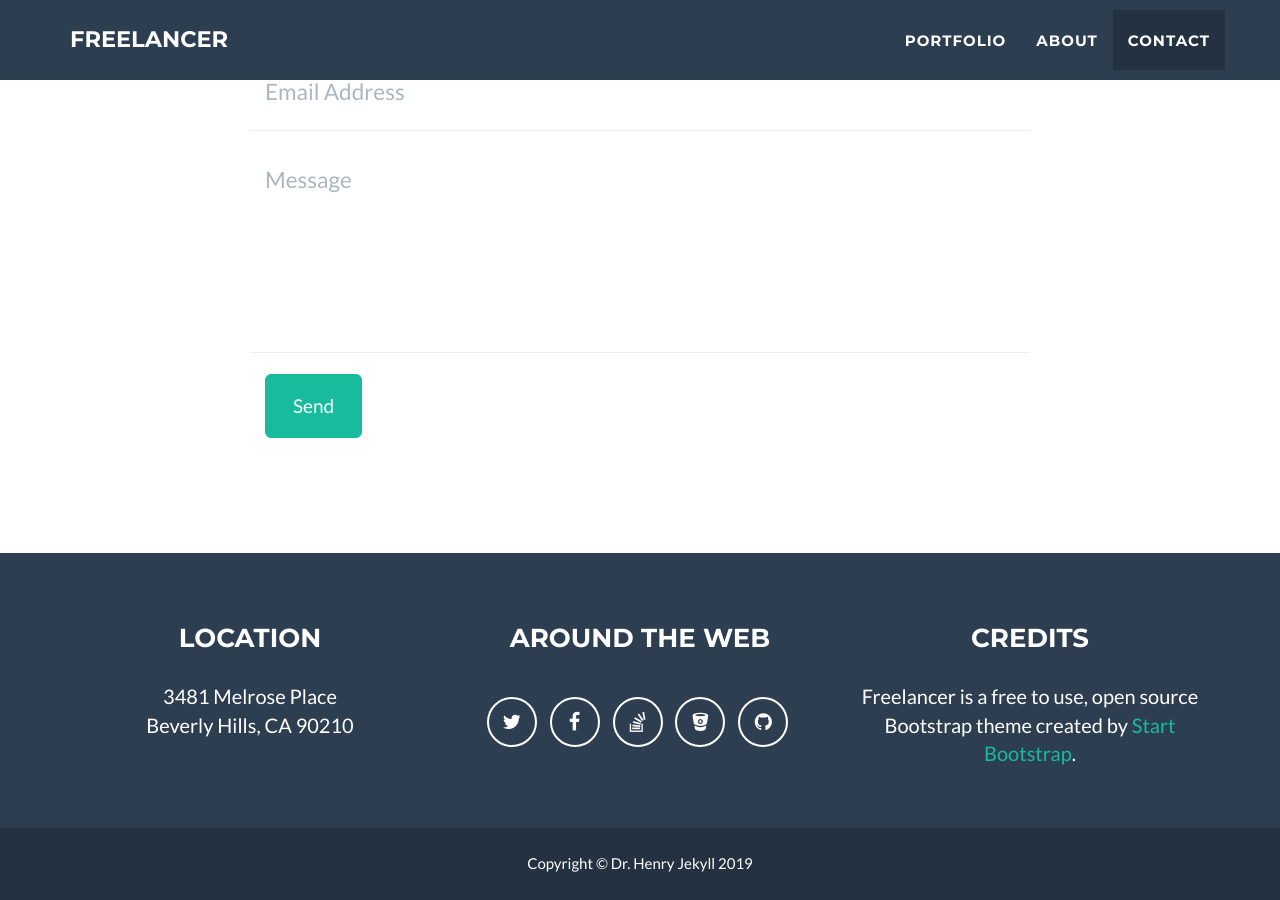
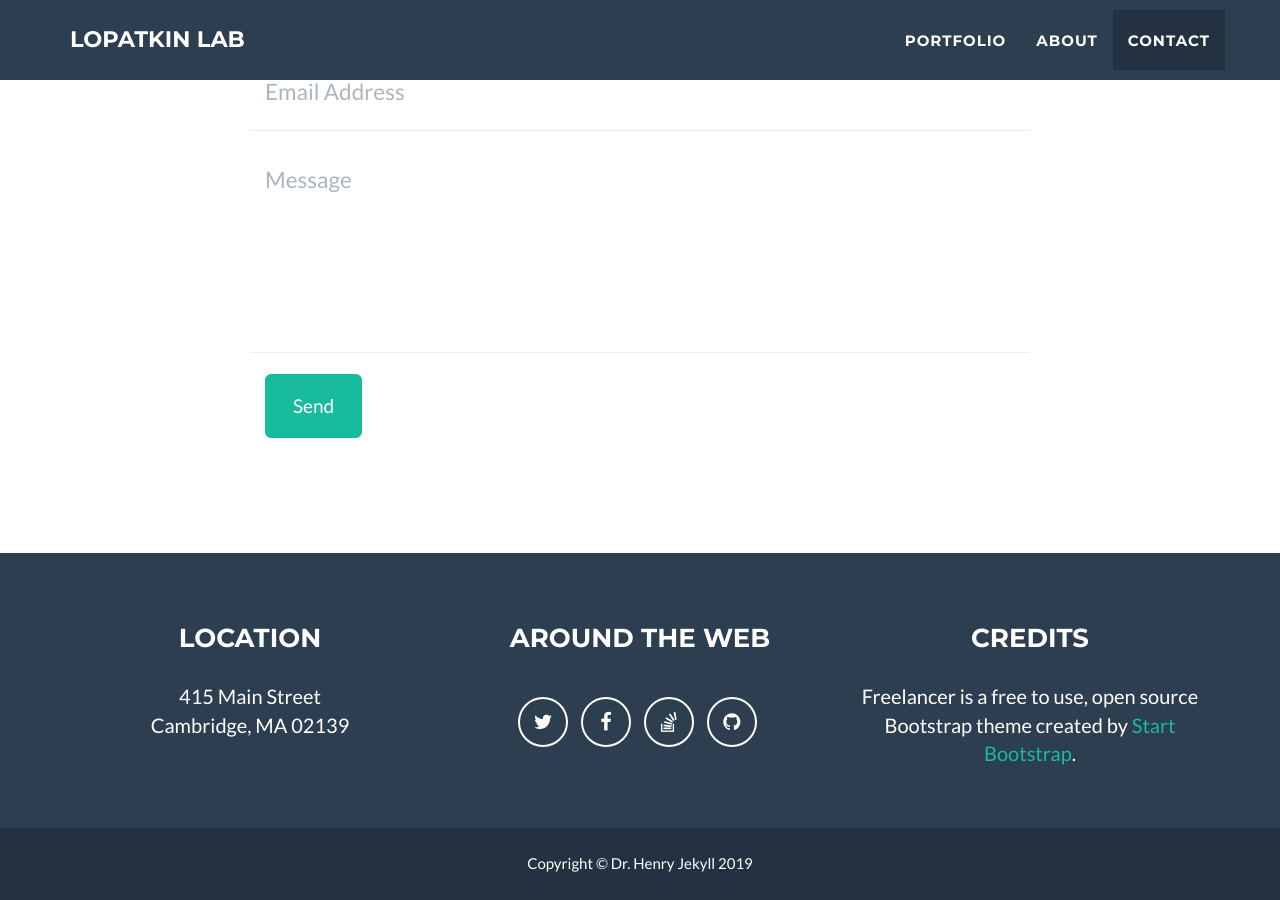
Before and after one commit to ajlopatkin/ajlopatkin.github.io, a Jekyll site: the page built from index.html, in a window 1280 px wide and 900 px high, scrolled down 2485 px. Built offline with Jekyll 4.4.1, drawn with Linux system fonts in a browser that asks for light colours; some of the changed text lies outside the part shown.

Commit message:
Update _config.yml

```diff
--- a/_config.yml
+++ b/_config.yml
@@ -1,8 +1,8 @@
 # Site settings
-title: Freelancer
+title: Lopatkin Lab
 email: your-email@domain.com
 url: https://example.github.io
-description: "Write an awesome description for your new site here. You can edit this line in _config.yml. It will appear in your document head meta (for Google search results) and in your feed.xml site description."
+description: "antibiotic resistance | quantitative biology | systems microbiology"
 keywords: "your keywords, separated by commas"
 skills: "Web Developer - Graphic Artist - User Experience Designer"
 meta_author: LastName FirstName
@@ -41,20 +41,18 @@ footer:
 # Social networks usernames (many more available: google-plus, flickr, dribbble, pinterest, instagram, tumblr, linkedin, etc.)
 social:
   - title: twitter
-    url: http://twitter.com/jekyllrb
+    url: https://twitter.com/AllisonLopatkin
   - title: facebook
     url:
   - title: stack-overflow
     url: http://stackoverflow.com/questions/tagged/jekyll
-  - title: bitbucket
-    url: http://bitbucket.org/jekyll
   - title: github
-    url: http://github.com/jekyll
+    url: http://github.com/ajlopatkin
 
 # Postal address (add as many lines as necessary)
 address:
-  - line: 3481 Melrose Place
-  - line: Beverly Hills, CA 90210
+  - line: 415 Main Street
+  - line: Cambridge, MA 02139
 
 # Credits content
 credits: 'Freelancer is a free to use, open source Bootstrap theme created by <a href="http://startbootstrap.com">Start Bootstrap</a>.'
```
